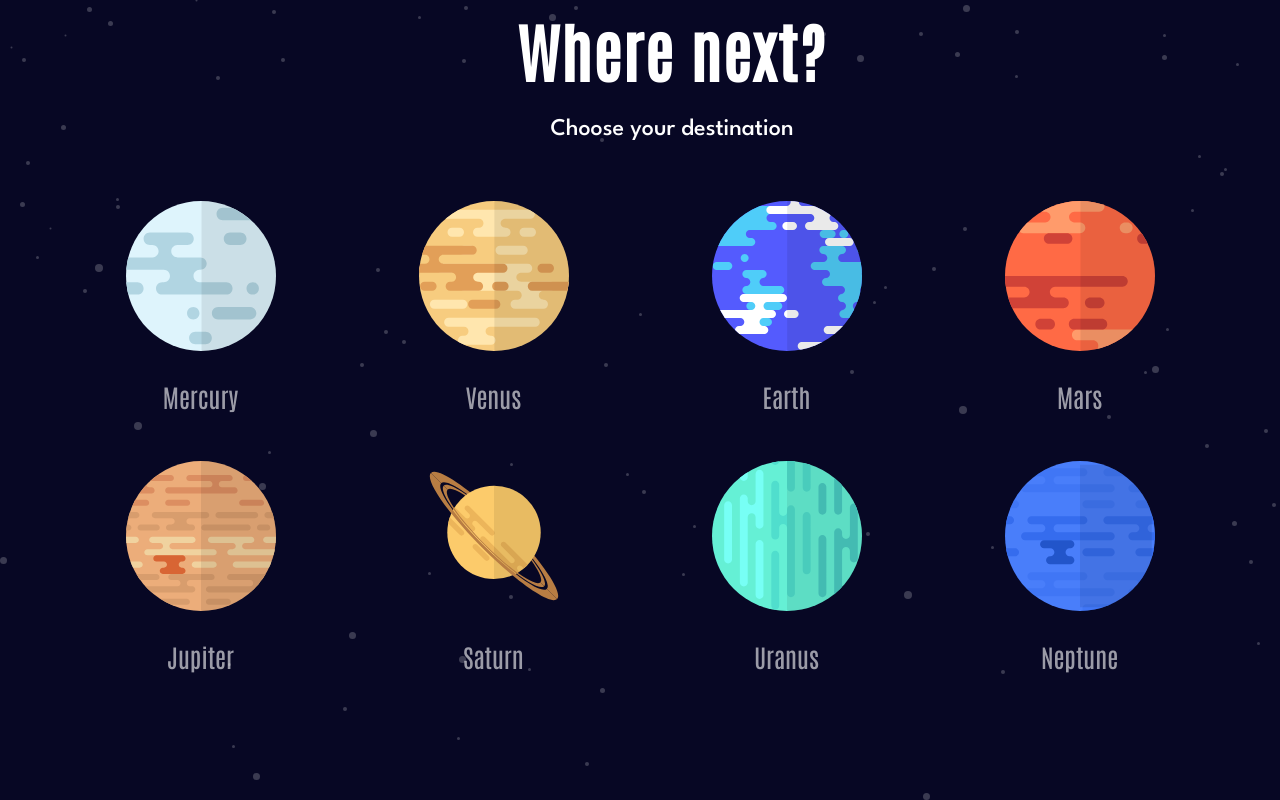
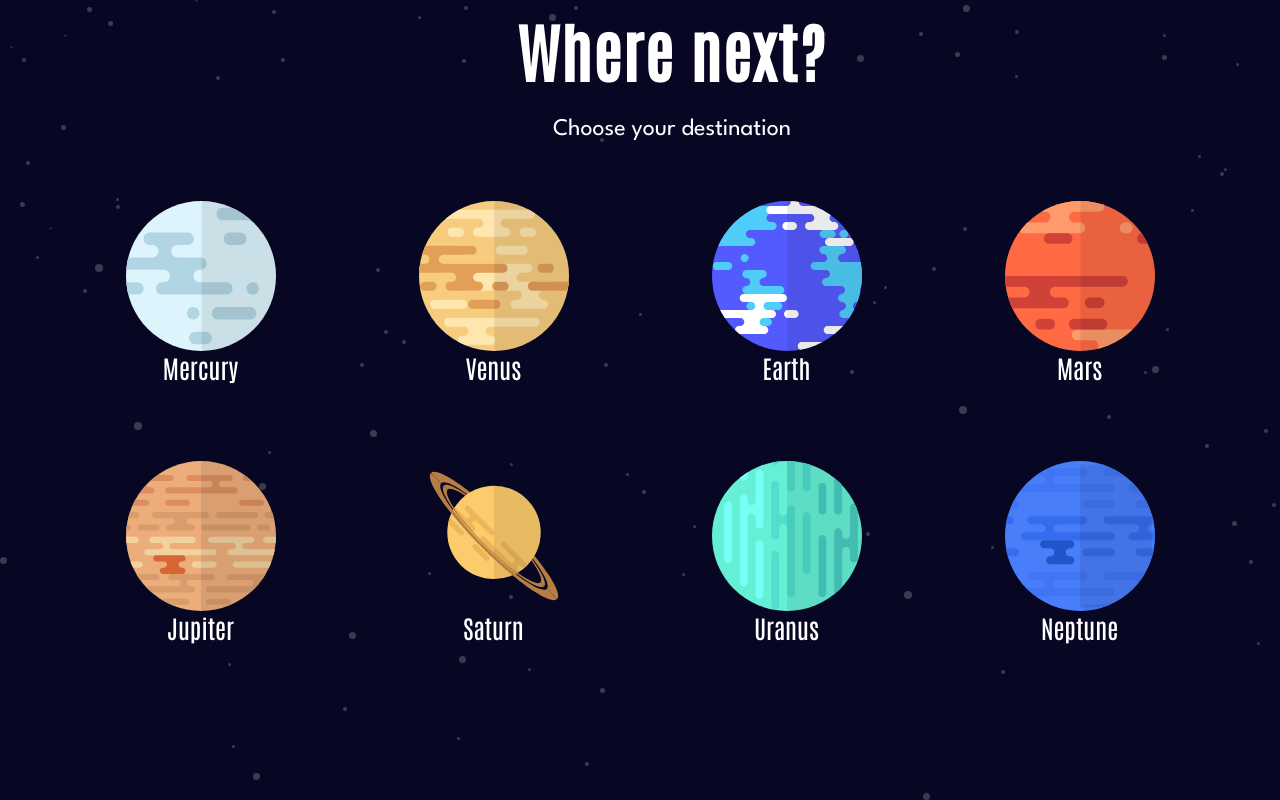
Before and after one commit to anateii/Planets-Beyond-Site, a React (Create React App) app in the folder planets-beyond-site/: page /destination in a window 1280 px wide. Built offline with nearby package versions, Linux system fonts and the light colour scheme.

Commit message:
Adding Hover Effect

```diff
--- a/planets-beyond-site/src/components/ChoosePlanet.jsx
+++ b/planets-beyond-site/src/components/ChoosePlanet.jsx
@@ -1,54 +1,78 @@
-import { Main } from "../styled-components/homepage"
-import starsBackground from "../assets/stars.svg"
-import {Title, Subtitle, Container, Col} from "../styled-components/chooseplanet"
-import { useNavigate } from "react-router-dom"
-import Mercury from "../assets/planet-mercury.svg"
-import Venus from "../assets/planet-venus.svg"
-import Earth from "../assets/planet-earth.svg"
-import Mars from "../assets/planet-mars.svg"
-import Jupiter from "../assets/planet-jupiter.svg"
-import Saturn from "../assets/planet-saturn.svg"
-import Uranus from "../assets/planet-uranus.svg"
-import Neptune from "../assets/planet-neptune.svg"
+import { Main } from "../styled-components/homepage";
+import starsBackground from "../assets/stars.svg";
+import {
+  Title,
+  Subtitle,
+  Container,
+  Col,
+} from "../styled-components/chooseplanet";
+import { useNavigate } from "react-router-dom";
+import Mercury from "../assets/planet-mercury.svg";
+import Venus from "../assets/planet-venus.svg";
+import Earth from "../assets/planet-earth.svg";
+import Mars from "../assets/planet-mars.svg";
+import Jupiter from "../assets/planet-jupiter.svg";
+import Saturn from "../assets/planet-saturn.svg";
+import Uranus from "../assets/planet-uranus.svg";
+import Neptune from "../assets/planet-neptune.svg";
 
+export const ChoosePlanet = () => {
+  const navigate = useNavigate();
 
-export const ChoosePlanet =() => {
-
-const navigate = useNavigate()
-
-    return(
-        <Main style={{backgroundImage: `url(${starsBackground})`}}>
+  return (
+    <Main style={{ backgroundImage: `url(${starsBackground})` }}>
       <Title>Where next?</Title>
       <Subtitle>Choose your destination</Subtitle>
       <Container>
-           <Col onClick={()=> (navigate("/planet"))}>
-           <div><img src={Mercury} alt=""/></div>
-            <span>Mercury</span></Col>
-           <Col>
-           <div><img src={Venus} alt=""/></div>
-           <span>Venus</span>
+        <Col onClick={() => navigate("/planet")}>
+          <div>
+            <img src={Mercury} alt="" />
+            <span>Mercury</span>
+          </div>
         </Col>
         <Col>
-           <div><img src={Earth} alt=""/></div>
-           <span>Earth</span></Col>
+          <div>
+            <img src={Venus} alt="" />
+            <span>Venus</span>
+          </div>
+        </Col>
         <Col>
-           <div><img src={Mars} alt=""/></div>
-           <span>Mars</span></Col>
+          <div>
+            <img src={Earth} alt="" />
+            <span>Earth</span>
+          </div>
+        </Col>
         <Col>
-           <div><img src={Jupiter} alt=""/></div>
-           <span>Jupiter</span></Col>
+          <div>
+            <img src={Mars} alt="" />
+            <span>Mars</span>
+          </div>
+        </Col>
         <Col>
-           <div><img src={Saturn} alt=""/></div>
-           <span>Saturn</span></Col>
+          <div>
+            <img src={Jupiter} alt="" />
+            <span>Jupiter</span>
+          </div>
+        </Col>
         <Col>
-           <div><img src={Uranus} alt=""/></div>
-           <span>Uranus</span></Col>
+          <div>
+            <img src={Saturn} alt="" />
+            <span>Saturn</span>
+          </div>
+        </Col>
         <Col>
-           <div><img src={Neptune} alt=""/></div>
-           <span>Neptune</span></Col>
-
-
+          <div>
+            <img src={Uranus} alt="" />
+            <span>Uranus</span>
+          </div>
+        </Col>
+        <Col>
+          <div>
+            <img src={Neptune} alt="" />
+            <span>Neptune</span>
+          </div>
+        </Col>
       </Container>
     </Main>
-    )
-}
+  );
+};
--- a/planets-beyond-site/src/styled-components/chooseplanet.js
+++ b/planets-beyond-site/src/styled-components/chooseplanet.js
@@ -18,7 +18,7 @@ export const Subtitle= styled.h4 `
 text-align: center;
 padding-left: 4rem;
 font-family: 'League Spartan', sans-serif;
-font-weight: 500;
+font-weight: 400;
 margin-top: -1rem;
 position: relative;
 
@@ -59,14 +59,8 @@ justify-content: center;
 align-items: center;
 
 &>img{
-    width: 150px;};
+    width: 150px;
 };
-
-&>span {
-    color: #ffffff99;
-    &:hover {
-    color: #ffffff;
-    cursor: pointer;
 };
 
 &div:nth-of-type(6n)> img {
```
Also changed, not shown: planets-beyond-site/src/App.css (line endings or trailing spaces). Lines whose indentation alone changed are shown as unchanged.
